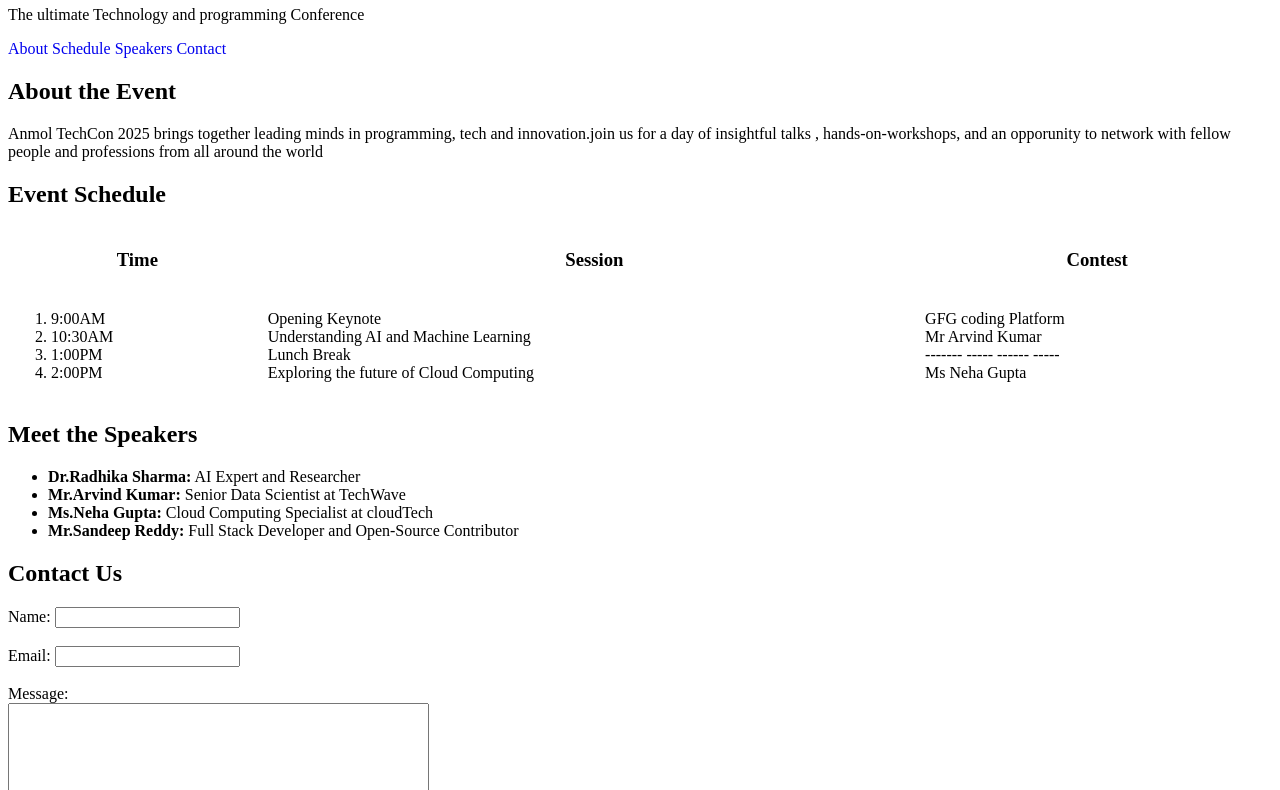
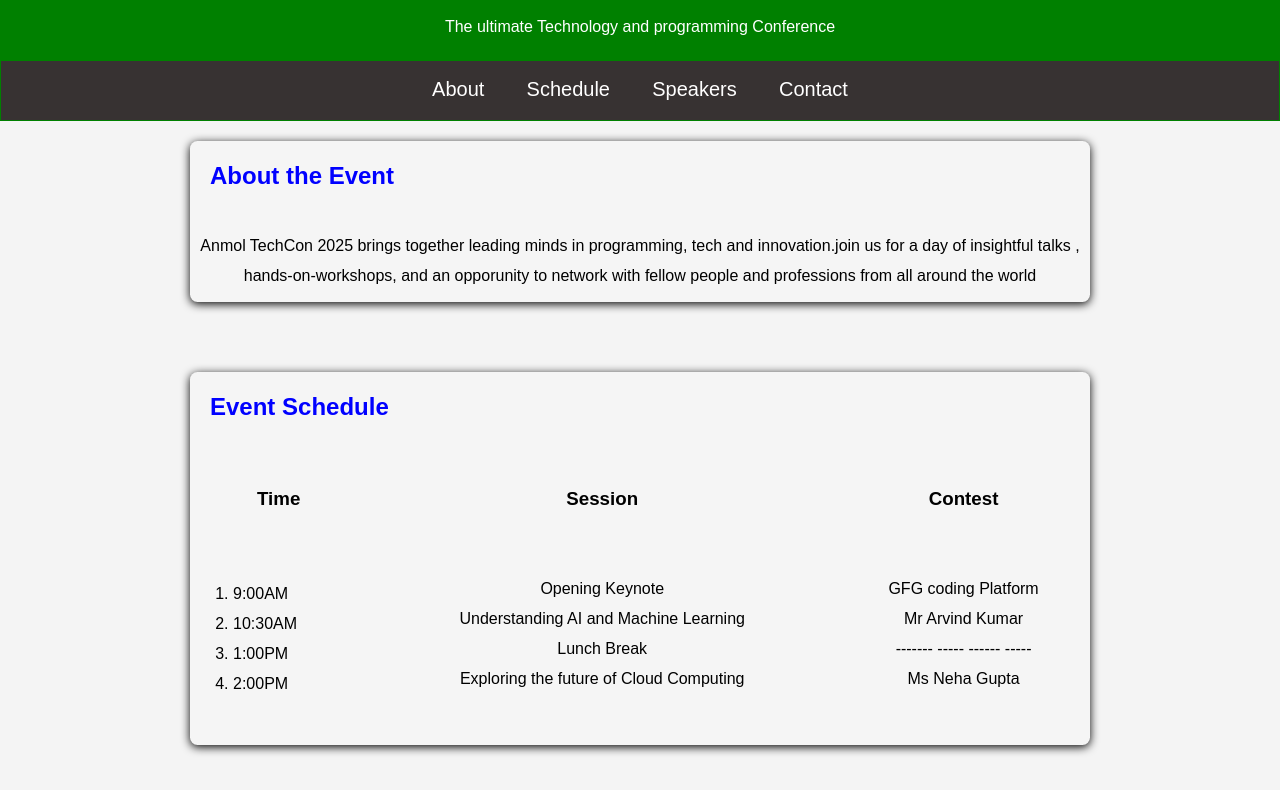
Before and after one commit to Anmol0240/Event-Website, a plain HTML site: page index.html in a window 1280 px wide. Shown: the part 74-864 px from the top of the page. Drawn offline with Linux system fonts and the light colour scheme.

Commit message:
Update style.css

```diff
--- a/style.css
+++ b/style.css
@@ -1,122 +1,76 @@
-<!DOCTYPE html>
-<html lang="en">
-<head>
-    <meta charset="UTF-8">
-    <meta name="viewport" content="width=device-width, initial-scale=1.0">
-    <title>Event WebPage</title>
-    <link rel="stylesheet" href="style.css">
-    <style>
-        a {
-            text-decoration: none;
-        }
-    </style>
-</head>
-<body>
-    <header class="header">
-        <h1 class="heading" >
-            Welcome to Super TechCon 2025
-        </h1>
-        <p class="heading">
-            The ultimate Technology and programming Conference
-        </p>
-        <nav class="nav">
-            <a href="#About" class="a">About</a>
-            <a href="#Schedule" class="a">Schedule</a>
-            <a href="#speakers" class="a">Speakers</a>
-            <a href="#Contact" class="a">Contact</a>
+body{
 
-        </nav>
-    </header>
+    font-family: Arial, sans-serif;
+    margin: 0;
+    padding: 0;
+    background: #f4f4f4;
+}
 
 
-    <section id="about">
-        <h2>
-            About the Event
-        </h2>
-        <p class="one">
-            Anmol TechCon 2025 brings together leading minds in programming, tech and innovation.join us for a day of insightful talks , hands-on-workshops, and an opporunity to network with fellow people and professions from all around the world
-        </p>
-    </section>
+header{
+    line-height: 01cm;
+    background: green;
+    color: white;
+    text-align: center;
+    padding: 01px;
 
+}
+nav{
+    background: rgb(55, 50, 50);
+    padding: 10px;
+    color: white;
+    word-spacing: 1cm;
+    outline-color: aliceblue;
+}
 
-    <section id="Schedule">
-        <h2>
-            Event Schedule
-        </h2>
-        <table width="100%">
-            <thead>
-                <th>
-                       <h3>Time</h3>
-                </th>
+nav a{
+    font-size:20px;
+    color: white;
+    }
+nav a:hover{
+    color:red;
 
+}
 
-                <th>
-                    <h3>Session</h3>
-                </th>
-                <th>
-                    <h3>Contest</h3>
-                </th>
-            </thead>
+section{
+    text-align: center;
+    background: whitesmoke;
+    box-shadow: 0px 2px 10px black;
+    max-width: 900px;
+    margin: auto;
+    border-radius: 0.2cm;
+    line-height: 30px;
+    margin: top 70px;
+    margin-bottom: 70px;
+    border: 0;
 
+}
+section h2{
+    text-align: left;
+    color :blue
+}
 
-            <tr>
-                <td>
-                    <p>
-                        <ol>
-                            <li>9:00AM</li>
-                            <li>10:30AM</li>
-                            <li>1:00PM</li>
-                            <li>2:00PM</li>
-
-                        </ol>
-                    </p>
-                </td>
+section :hover{
+    box-shadow: 0px 6px 18px black;
+}
+table {
+    width: 100%;
+}
 
 
 
+section b{
+    color: blue;
+}
 
-                <td>
+section li{
+    text-align: left;
+}
 
-                    <p>Opening Keynote <br>Understanding AI and Machine Learning <br> Lunch Break <br>Exploring the future of Cloud Computing </p>
-                </td>
+section h2{
+    padding: 20px;
+}
 
-
-                <td>
-                    <p>
-                        GFG coding Platform <br>Mr Arvind Kumar <br>------- ----- ------ ----- <br>Ms Neha Gupta
-                    </p>
-                </td>
-
-            </tr>
-
-        </table>
-    </section>
-
-
-    <section id="speakers">
-        <h2>Meet the Speakers</h2>
-        <ul>
-            <li><b>Dr.Radhika Sharma:</b> AI Expert and Researcher</li>
-            <li><b>Mr.Arvind Kumar:</b> Senior Data Scientist at TechWave</li>
-            <li><b>Ms.Neha Gupta: </b>Cloud Computing Specialist at cloudTech</li>
-            <li><b>Mr.Sandeep Reddy:</b> Full Stack Developer and Open-Source Contributor</li>
-
-        </ul>
-    </section>
-
-    <section id="Contact">
-        <h2>Contact Us</h2>
-        <form action="thank you.html">
-            <label for="name">Name: </label>
-            <input type="text" required><br><br>
-            <label for="Email">Email: </label>
-            <input type="email" required>
-            <br><br>
-            <label for="message">Message:</label><br>
-            <textarea name="" id="message" cols="50" rows="10" required></textarea>
-            <br><br>
-            <input type="submit" value="send" >
-        </form>
-    </section>
-</body>
-</html>
+section p,ul,btn{
+    padding-bottom: 011px;
+}
```
